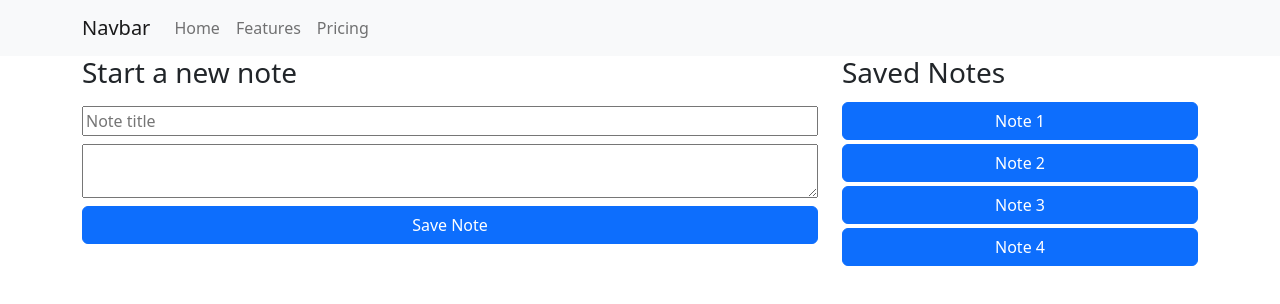
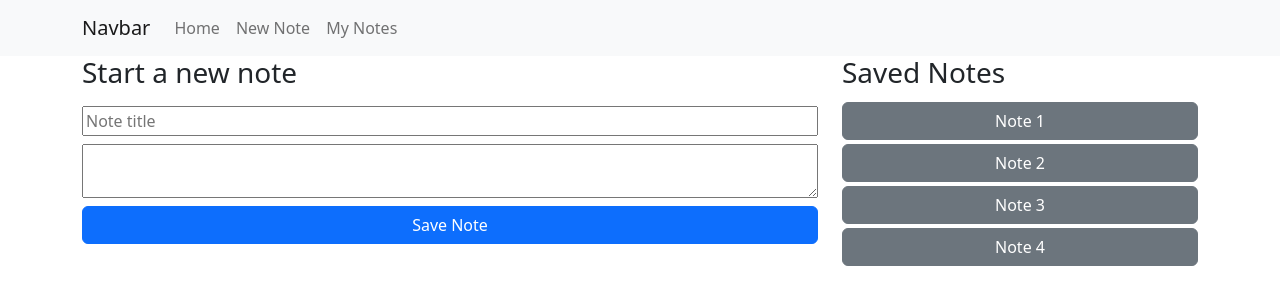
Before and after one commit to argounova/forgetful-elephant, a React (Create React App) app: page / in a window 1280 px wide. Shown: the top 304 px of the page. Built offline with nearby package versions, Linux system fonts and the light colour scheme.

Commit message:
handle page change functionality added to navigation bar

```diff
--- a/src/App.js
+++ b/src/App.js
@@ -1,10 +1,29 @@
+import React, { useState } from 'react';
 import './App.css';
+import Navigation from './Components/Navigation';
 import Home from './Pages/Home/index';
+import Note from './Pages/Note/index';
 import 'bootstrap/dist/css/bootstrap.min.css';
 
 function App() {
+  const [currentPage, setCurrentPage] = useState('Home');
+
+  function renderPage() {
+    if (currentPage === 'Note') {
+      return <Note/>
+    }
+  return <Home/>
+  }
+
+  function handlePageChange(page) {
+    setCurrentPage(page);
+  }
+
   return (
-    <Home />
+    <>
+      <Navigation currentPage={currentPage} handlePageChange={handlePageChange}/>
+      {renderPage()}
+    </>
   );
 }
 
--- a/src/Components/Navigation.js
+++ b/src/Components/Navigation.js
@@ -4,16 +4,25 @@ import Navbar from 'react-bootstrap/Navbar';
 import Nav from 'react-bootstrap/Nav';
 import '../Assets/Styles/navbar.css';
 
-function Navigation() {
+function Navigation({__,handlePageChange}) {
     return (
         <>
             <Navbar bg="light" variant="light">
                 <Container>
-                <Navbar.Brand href="#home">Navbar</Navbar.Brand>
+                <Navbar.Brand
+                    href="#home"
+                    onClick={() => handlePageChange('Home')}
+                    >Navbar</Navbar.Brand>
                 <Nav className="me-auto">
-                    <Nav.Link href="#home">Home</Nav.Link>
-                    <Nav.Link href="#features">Features</Nav.Link>
-                    <Nav.Link href="#pricing">Pricing</Nav.Link>
+                    <Nav.Link
+                        href="#home"
+                        onClick={() => handlePageChange('Home')}
+                        >Home</Nav.Link>
+                    <Nav.Link
+                        href="#newNote"
+                        onClick={() => handlePageChange('Note')}
+                        >New Note</Nav.Link>
+                    <Nav.Link href="#myNotes">My Notes</Nav.Link>
                 </Nav>
                 </Container>
             </Navbar>
--- a/src/Pages/Home/index.js
+++ b/src/Pages/Home/index.js
@@ -5,14 +5,10 @@ import Col from 'react-bootstrap/Col';
 import Button from 'react-bootstrap/Button';
 import Stack from 'react-bootstrap/Stack';
 import '../../Assets/Styles/home.css';
-import Navigation from '../../Components/Navigation';
 
-function Home() {
+function Home({__,handlePageChange}) {
     return(
         <>
-            <header>
-                <Navigation/>
-            </header>
             <Container fluid>
                 <Container>
                     <Row>
@@ -27,10 +23,13 @@ function Home() {
                         <Col xs={12} md={4}>
                             <Stack gap={1}>
                                 <h3>Saved Notes</h3>
-                                <Button variant='primary'>Note 1</Button>
-                                <Button variant='primary'>Note 2</Button>
-                                <Button variant='primary'>Note 3</Button>
-                                <Button variant='primary'>Note 4</Button>
+                                <Button
+                                    variant='secondary'
+                                    onClick={() => handlePageChange('Note')}
+                                    >Note 1</Button>
+                                <Button variant='secondary'>Note 2</Button>
+                                <Button variant='secondary'>Note 3</Button>
+                                <Button variant='secondary'>Note 4</Button>
                             </Stack>
                         </Col>
                     </Row>
--- a/src/Pages/Note/index.js
+++ b/src/Pages/Note/index.js
@@ -5,14 +5,10 @@ import Row from 'react-bootstrap/Row';
 import Button from 'react-bootstrap/Button';
 import Stack from 'react-bootstrap/Stack';
 import '../../Assets/Styles/note.css';
-import Navigation from '../../Components/Navigation';
 
 function Note() {
     return(
         <>
-            <header>
-                <Navigation/>
-            </header>
             <Container fluid>
                 <Container>
                     <Row>
@@ -20,13 +16,11 @@ function Note() {
                             <h3>Note 1</h3>
                             <input placeholder='Note title'></input>
                             <textarea></textarea>
-                        </Stack>
-                    </Row>
-                    <Row>
-                        <Stack direction='horizontal' gap={2}>
-                            <Button variant='primary'>Save</Button>
-                            <div className='vr'/>
-                            <Button variant='dark'>Cancel</Button>
+                            <Stack direction='horizontal' gap={2}>
+                                <Button variant='primary'>Save</Button>
+                                <div className='vr'/>
+                                <Button variant='dark'>Cancel</Button>
+                            </Stack>
                         </Stack>
                     </Row>
                 </Container>
```
